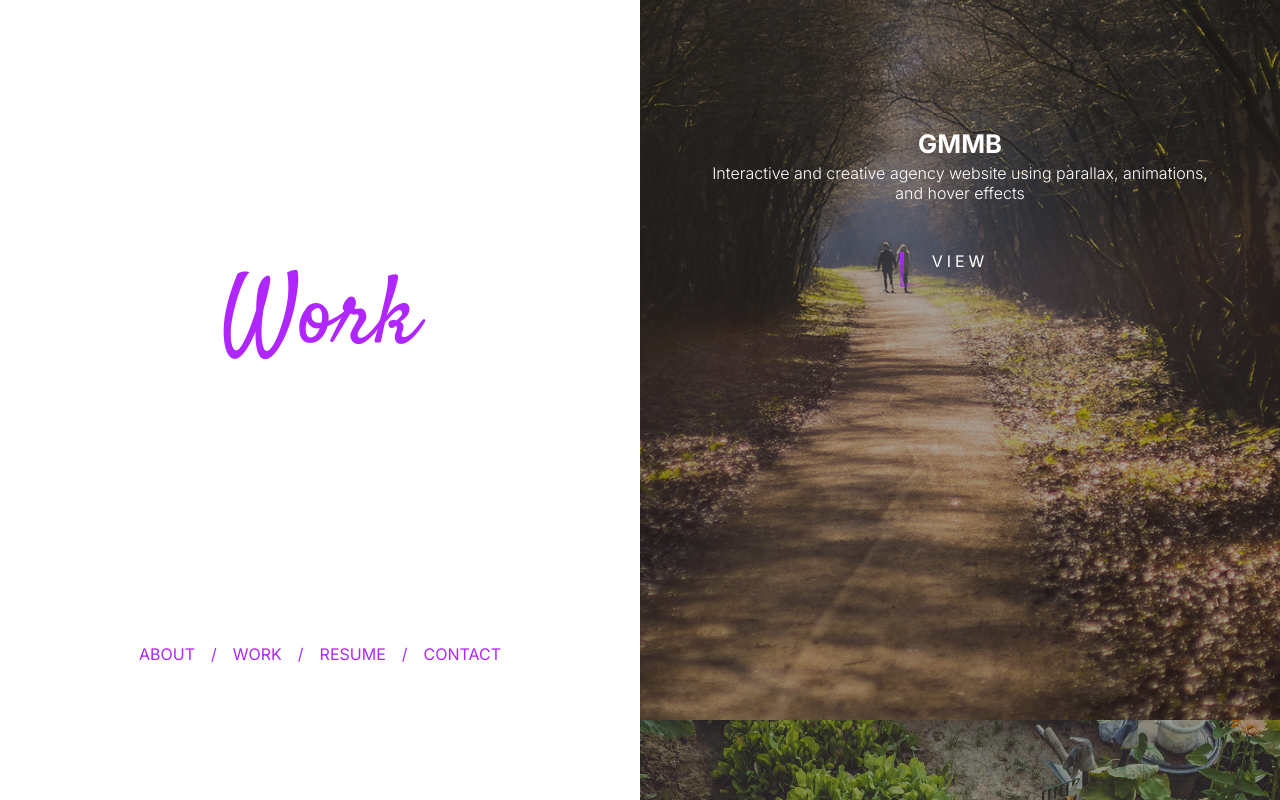
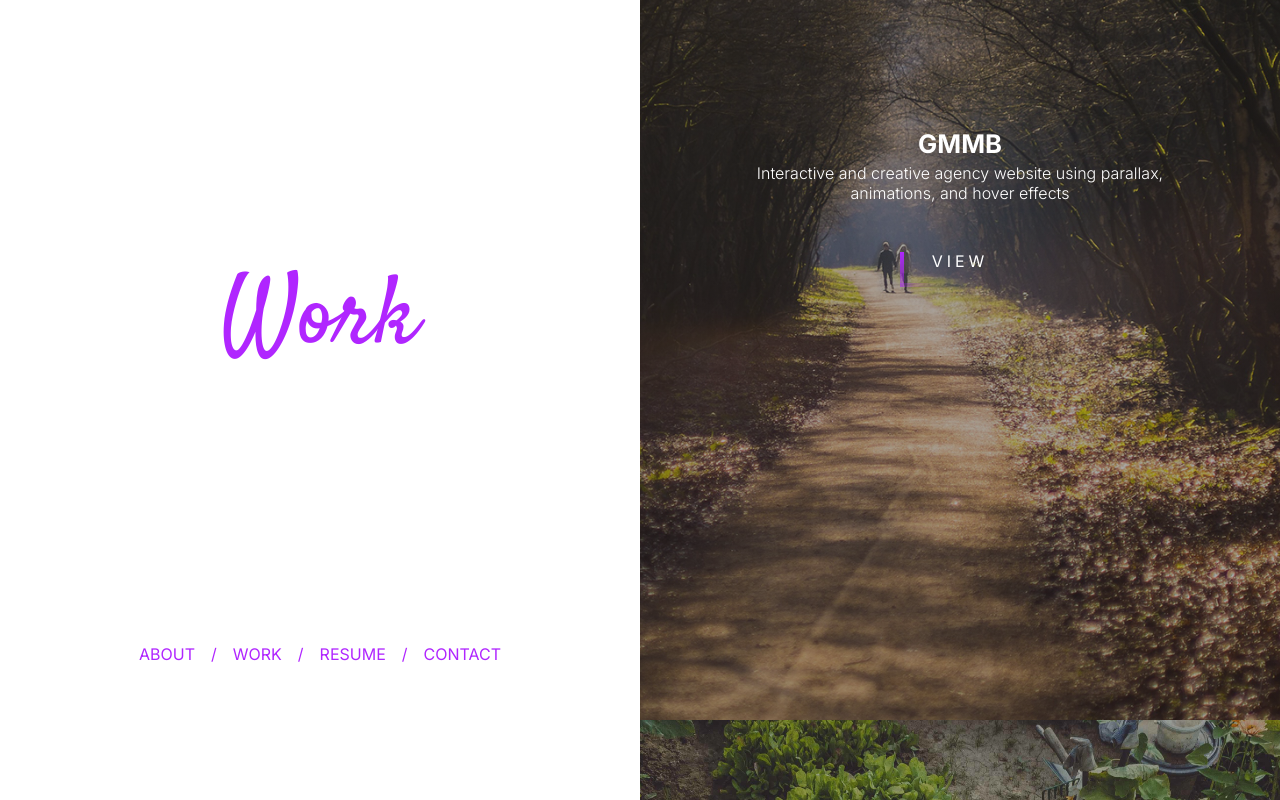
Before and after one commit to Cathy347Le/react-portfolio, a React (Create React App) app: page / in a window 1280 px wide. Shown: the part 1680-2480 px from the top of the page. Built offline with nearby package versions, Linux system fonts and the light colour scheme.

Commit message:
add padding to project content

```diff
--- a/src/Components/Work.scss
+++ b/src/Components/Work.scss
@@ -51,6 +51,7 @@
         top: 26%;
         max-width: 500px;
         margin: auto;
+        padding-inline: 32px;
         text-align: center;
         @media (max-width: 767px) {
           padding-inline: 3rem;
```
